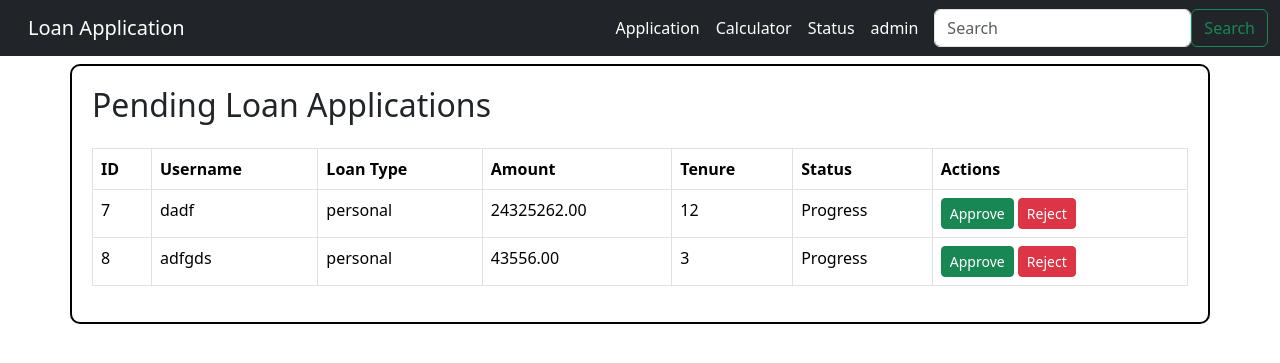
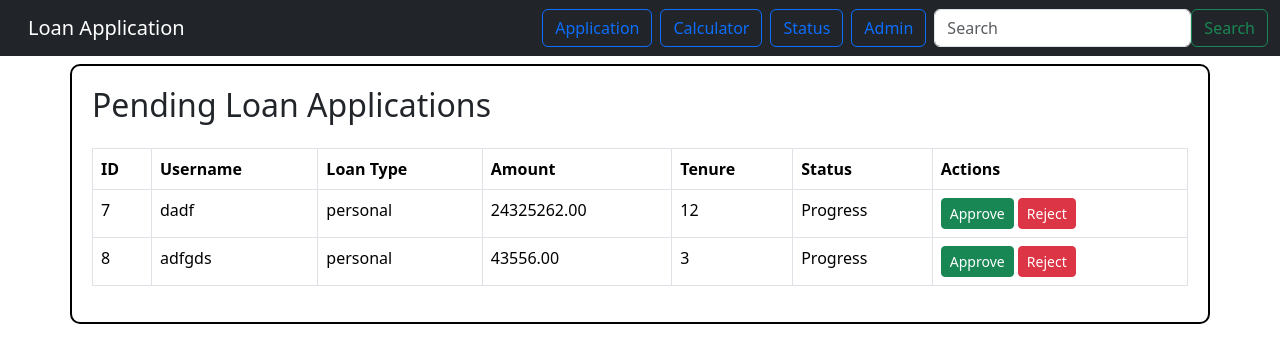
Before and after one commit to Satish-A-22/hcl, a Django app: page /admin-dashboard/ in a window 1280 px wide. Shown: the top 363 px of the page. Run offline with Django 5.2, Linux system fonts and the light colour scheme; a user stored in the database is signed in; data comes from the database, SQL or seed files in the repository.

Commit message:
added styling for button

```diff
--- a/SmartBank/register/templates/includes/navbar.html
+++ b/SmartBank/register/templates/includes/navbar.html
@@ -7,17 +7,18 @@
     <div class="collapse navbar-collapse" id="navbarSupportedContent">
       <ul class="navbar-nav me-auto mb-2 mb-lg-0">
         <li class="nav-item">
-          <a class="nav-link active" aria-current="page" href="{% url 'register' %}">Application</a>
+    <a href="{% url 'register' %}" class="btn btn-outline-primary me-2" role="button">Application</a>
 </li>
 <li class="nav-item">
-          <a class="nav-link active" aria-current="page" href="{% url 'calculator' %}">Calculator</a>
+    <a href="{% url 'calculator' %}" class="btn btn-outline-primary me-2" role="button">Calculator</a>
 </li>
 <li class="nav-item">
-          <a class="nav-link active" aria-current="page" href="{% url 'status' %}">Status</a>
+    <a href="{% url 'status' %}" class="btn btn-outline-primary me-2" role="button">Status</a>
 </li>
 <li class="nav-item">
-          <a class="nav-link active" aria-current="page" href="{% url 'admin_login' %}">admin</a>
+    <a href="{% url 'admin_login' %}" class="btn btn-outline-primary me-2" role="button"> Admin</a>
 </li>
+
 
 
       </ul>
```
Also changed, not shown: SmartBank/register/templates/includes/footer.html (deleted). Lines whose indentation alone changed are shown as unchanged.
